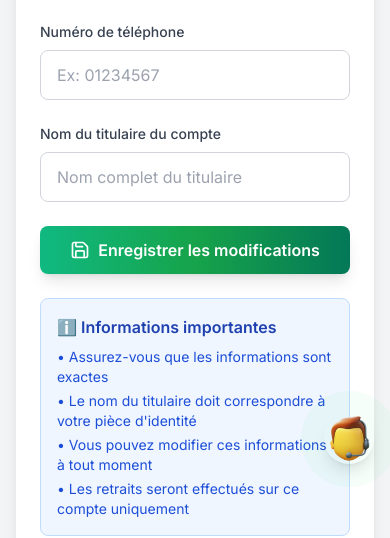
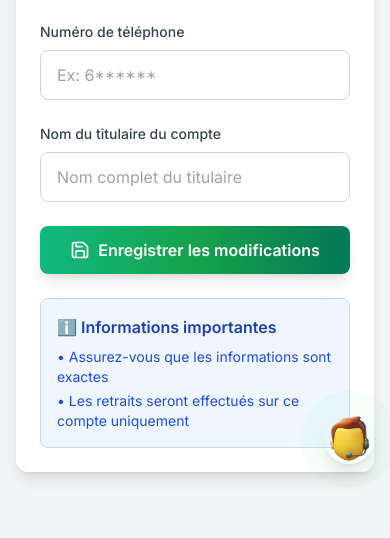
Before and after one commit to abdourrazak/PONY-invest, a Next.js app: page /centre-membre/compte-retrait in a window 390 px wide. Shown: the part 300-838 px from the top of the page. Built offline with nearby package versions, Linux system fonts and the light colour scheme; no server answers.

Commit message:
feat: Update withdrawal form - mask phone placeholder and simplify important info

```diff
--- a/src/app/centre-membre/compte-retrait/page.tsx
+++ b/src/app/centre-membre/compte-retrait/page.tsx
@@ -166,7 +166,7 @@ export default function CompteRetraitPage() {
                 name="accountNumber"
                 value={formData.accountNumber}
                 onChange={handleInputChange}
-                placeholder={formData.operator === 'bank' ? 'Ex: 1234567890123456' : 'Ex: 01234567'}
+                placeholder={formData.operator === 'bank' ? 'Ex: 1234567890123456' : 'Ex: 6******'}
                 className="w-full px-4 py-3 border border-gray-300 rounded-lg focus:ring-2 focus:ring-emerald-500 focus:border-emerald-500 transition-colors"
                 required
               />
@@ -214,8 +214,6 @@ export default function CompteRetraitPage() {
             <h3 className="font-semibold text-blue-800 mb-2">ℹ️ Informations importantes</h3>
             <ul className="text-sm text-blue-700 space-y-1">
               <li>• Assurez-vous que les informations sont exactes</li>
-              <li>• Le nom du titulaire doit correspondre à votre pièce d'identité</li>
-              <li>• Vous pouvez modifier ces informations à tout moment</li>
               <li>• Les retraits seront effectués sur ce compte uniquement</li>
             </ul>
           </div>
```
